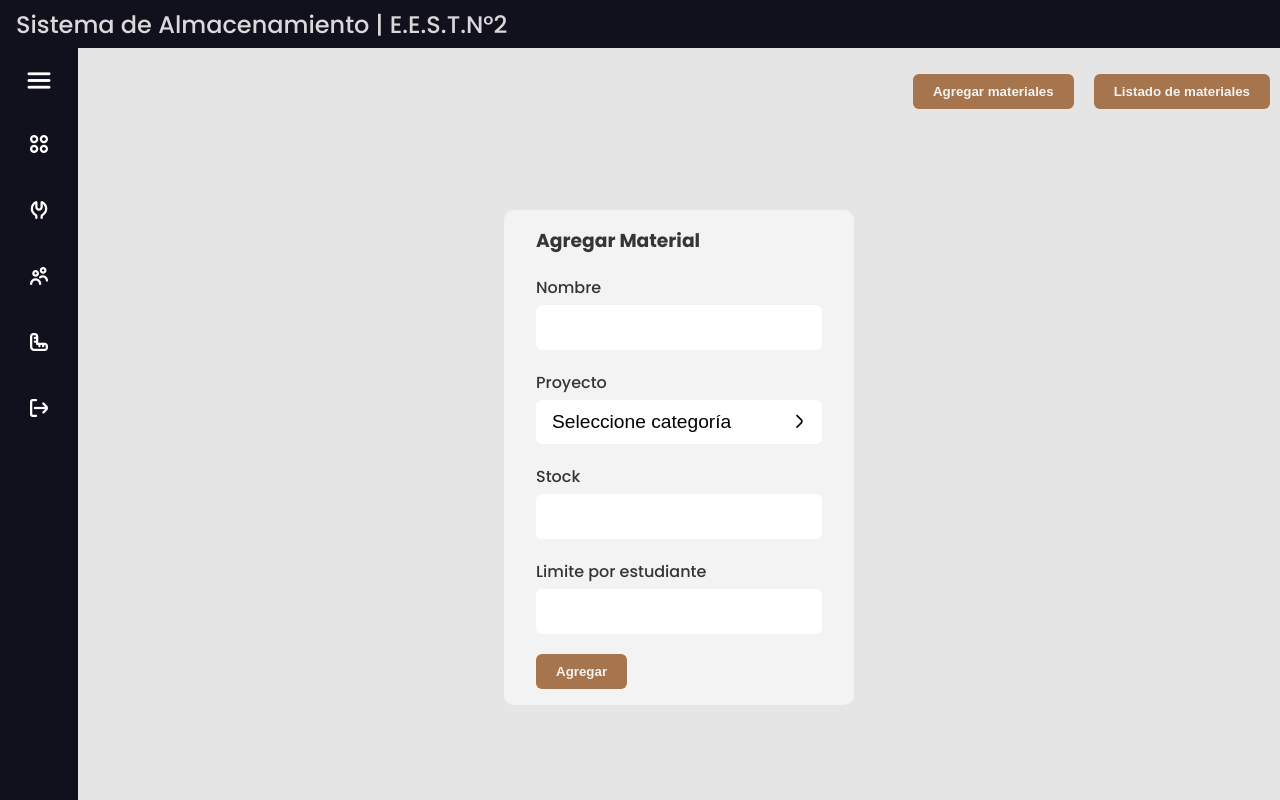
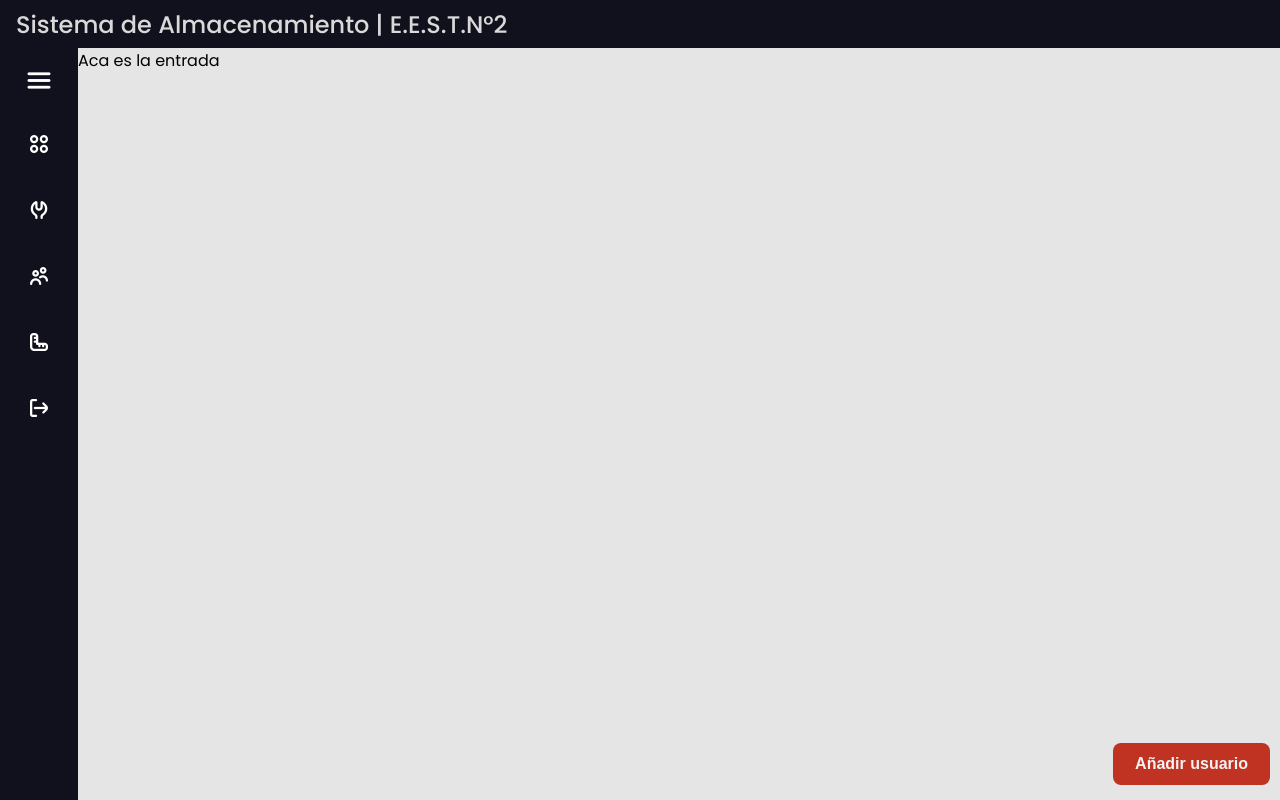
Before and after one commit to Gonzalez-Joaquin/almacenamiento, a plain HTML site: page sources/private/dashboard.html in a window 1280 px wide. Drawn offline with nearby package versions, Linux system fonts and the light colour scheme; no server answers.

Commit message:
acomodado de dashboard

```diff
--- a/sources/private/dashboard.html
+++ b/sources/private/dashboard.html
@@ -60,7 +60,7 @@
             </ul>
         </div>
         <article class="article dashboard flex">
-            <iframe src="materials.html" name="iframeArticle" frameborder="0"></iframe>
+            <iframe src="lastMmovements.html" name="iframeArticle" frameborder="0"></iframe>
         </article>
     </section>
     <script src="../js/dashboard.js"></script>
```
